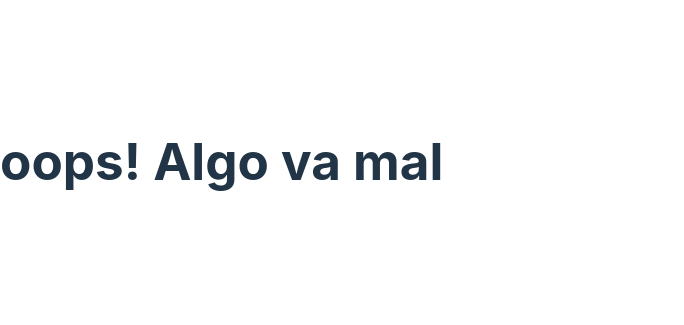
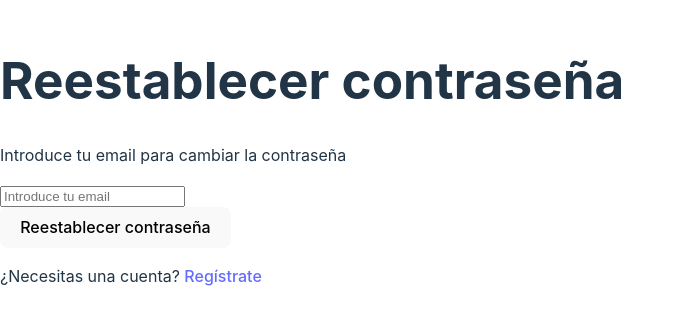
Before and after one commit to DreaRuiz/Creatica, a React (Vite) app in the folder creatica/: page /forgotPassword in a window 1280 px wide. Shown: the part 239-564 px from the top of the page, without its empty margins (0-684 px from the left). Built offline with nearby package versions, Linux system fonts and the light colour scheme; no server answers.

Commit message:
AuthContext, ForgotPass and Routes

```diff
--- a/creatica/src/Context/AuthContext.jsx
+++ b/creatica/src/Context/AuthContext.jsx
@@ -1,34 +1,34 @@
 import React, { useState, useEffect, useContext } from "react";
 import { auth } from "../config/firebase";
-import { onAuthStateChanged, createUserWithEmailAndPassword, sendPasswordResetEmail } from "firebase/auth";
-
+import {
+  onAuthStateChanged,
+  createUserWithEmailAndPassword,
+  sendPasswordResetEmail,
+} from "firebase/auth";
 
 export const AuthContext = React.createContext();
-
+// CONTEXT PER LA GESTIÓ D'USERS
 export function useAuth() {
   return useContext(AuthContext);
 }
-
+// REGISTRE I RESETPASS
 const AuthProvider = ({ children }) => {
   const [currentUser, setCurrentUser] = useState();
-  const [loading, setLoading] = useState(true);
 
   function signup(email, password) {
     createUserWithEmailAndPassword(auth, email, password);
   }
 
   function resetPassword(email) {
-    return sendPasswordResetEmail(auth, email)
+    return sendPasswordResetEmail(auth, email);
   }
 
   useEffect(() => {
     const unsubscribe = onAuthStateChanged(auth, (user) => {
       if (user) {
         setCurrentUser(user);
-        setLoading(false);
       } else {
         setCurrentUser(null);
-        setLoading(false);
       }
     });
     return () => {
@@ -36,14 +36,16 @@ const AuthProvider = ({ children }) => {
     };
   }, []);
 
-
   return (
-    <AuthContext.Provider value={{
-      currentUser,
-      auth,
-      signup,
-      resetPassword,}}>
-      {!loading && children}
+    <AuthContext.Provider
+      value={{
+        currentUser,
+        auth,
+        signup,
+        resetPassword,
+      }}
+    >
+      {children}
     </AuthContext.Provider>
   );
 };
--- a/creatica/src/Routes/Routes.jsx
+++ b/creatica/src/Routes/Routes.jsx
@@ -12,6 +12,7 @@ import ErrorPage from "../pages/publicPages/ErrorPage";
 import Register from "../pages/publicPages/Register";
 import Description from "../pages/publicPages/Description";
 import About from "../pages/publicPages/About";
+import ForgotPassword from "../pages/publicPages/ForgotPassword";
 
 // Rutes privades
 import UserMenu from "../pages/privatePages/UserMenu";
@@ -24,19 +25,17 @@ import Recommendations from "../pages/privatePages/Recommendations";
 
 const Router = () => (
   <AuthProvider>
-  <BrowserRouter>
-    <Routes>
-
+    <BrowserRouter>
+      <Routes>
         {/* RUTES PÚBLIQUES */}
         <Route index element={<Welcome />}></Route>
         <Route path="/welcome" element={<Welcome />}></Route>
-        <Route path="/login/" element={<Login />} />
-        <Route path="*" element={<ErrorPage />} />
-        {/*           <Route path="/forgot-password" element={<ForgotPassword />} /> */}
-
-        <Route path="/register/" element={<Register />} />
         <Route path="/description/" element={<Description />} />
         <Route path="/about/" element={<About />} />
+        <Route path="/login/" element={<Login />} />
+        <Route path="/register/" element={<Register />} />
+        <Route path="/forgotPassword" element={<ForgotPassword />} />
+        <Route path="*" element={<ErrorPage />} />
 
         {/* RUTES PRIVADES */}
         <Route
@@ -101,9 +100,8 @@ const Router = () => (
             </PrivateRoute>
           }
         />
-
-    </Routes>
-  </BrowserRouter>
+      </Routes>
+    </BrowserRouter>
   </AuthProvider>
 );
 
--- a/creatica/src/components/HeaderHome.jsx
+++ b/creatica/src/components/HeaderHome.jsx
@@ -5,7 +5,7 @@ import { Link } from "react-router-dom";
 export const HeaderHome = () => {
   return (
     <>
-    HEADER-HOME
+    HEADER-HOME :
       <Link to="/Login">LOG IN </Link>
       <Link to="/Register">REGISTER </Link>
       <div>
--- a/creatica/src/components/HeaderUser.jsx
+++ b/creatica/src/components/HeaderUser.jsx
@@ -12,12 +12,14 @@ const logout = () => {
 
   return (
     <>
-      {/*       // TODO: Logout */}
-      HEADER-USER
+      HEADER-USER :
       <div>
         <Link to="/">HOME </Link>
         <Link to="/Description">DESCRIPTION </Link>
         <Link to="/About">ABOUT </Link>
+      </div>
+      <div>
+     <Link onClick={logout}>Cerrar sesión</Link>
       </div>
       <div>
         <Link to="/UserMenu">USER MENU</Link>
@@ -28,9 +30,7 @@ const logout = () => {
         <Link to="/ToDoList">TO DO LIST </Link>
         <Link to="/Calendar">CALENDAR </Link>
       </div>
-      <div>
-     <button onClick={logout}>Cerrar sesión</button>
-      </div>
+
     </>
   );
 };
--- a/creatica/src/pages/privatePages/UserMenu.jsx
+++ b/creatica/src/pages/privatePages/UserMenu.jsx
@@ -6,9 +6,7 @@ function UserMenu() {
   return (
     <>
       <HeaderUser />
-
       UserMenu
-
       <Footer/>
     </>
   );
--- /dev/null
+++ b/creatica/src/pages/publicPages/ForgotPassword.jsx
@@ -0,0 +1,98 @@
+import React, { useState } from "react";
+import { useRef } from "react";
+
+import { Link } from "react-router-dom";
+import { useAuth } from "../../Context/AuthContext";
+
+// EL MATEIX FIREBASE ENVIA EL MAIL DE REESTABLIR PASS AL emailRef introduit (validant que correspon a un user)
+const ForgotPassword = () => {
+  const emailRef = useRef();
+
+  const { resetPassword } = useAuth();
+  const [error, setError] = useState("");
+  const [message, setMessage] = useState("");
+
+  const handleSubmit = async (e) => {
+    e.preventDefault();
+    try {
+      setMessage("");
+      setError("");
+
+      await resetPassword(emailRef.current.value);
+      setMessage("Sigue las instrucciones en tu email");
+    } catch (error) {
+      setError("Fallo al cambiar la contraseña");
+      console.log(error);
+    }
+
+};
+  return (
+    <>
+      <div>
+        <h1>Reestablecer contraseña</h1>
+        {error && (
+          <>
+            <div>
+              <div role="alert">
+                <div>
+                  {error}
+
+                  <div>
+                    <button type="button">
+                      <span>Cerrar</span>
+                    </button>
+                  </div>
+                </div>
+              </div>
+            </div>
+          </>
+        )}
+        {message && (
+          <>
+            <div>
+              <div role="alert">
+                <div>
+                  {message}
+
+                  <div>
+                    <button type="button">
+                      <span>Cerrar</span>
+                    </button>
+                  </div>
+                </div>
+              </div>
+            </div>
+          </>
+        )}
+        <form onSubmit={handleSubmit}>
+          <div>
+            <label htmlFor="email">
+              <p>Introduce tu email para cambiar la contraseña</p>
+              <input
+                id="email"
+                name="email"
+                type="email"
+                placeholder="Introduce tu email"
+                ref={emailRef}
+                required
+              />
+            </label>
+            <div></div>
+            <button>
+              <span>Reestablecer contraseña</span>
+            </button>
+
+            <p>
+              {" "}
+              ¿Necesitas una cuenta?{" "}
+              <Link to="/register">
+                Regístrate
+              </Link>
+            </p>
+          </div>
+        </form>
+      </div>
+    </>
+  );
+};
+export default ForgotPassword
--- a/creatica/src/pages/publicPages/Login.jsx
+++ b/creatica/src/pages/publicPages/Login.jsx
@@ -1,14 +1,11 @@
 import React, { useState } from "react";
 import { Link, useNavigate } from "react-router-dom";
 import Footer from "../../components/Footer";
-/* import { HeaderHome } from "../../components/HeaderHome"; */
 
-// Components de Firebase
-import {
-  signInWithEmailAndPassword
-} from "firebase/auth";
+// COMPONENTS DE FIREBASE
+import { signInWithEmailAndPassword } from "firebase/auth";
 import { auth } from "../../config/firebase";
-import resetPassword from '../../Context/AuthContext'
+
 
 const Login = () => {
   const navigate = useNavigate();
@@ -37,9 +34,8 @@ const Login = () => {
 
   return (
     <>
-      {/*       <HeaderHome /> */}
       <div>
-        <h2>Login</h2>
+        <h2>Inicia sesión</h2>
         <form>
           <div>
             <input
@@ -59,18 +55,20 @@ const Login = () => {
             />
           </div>
           <button type="submit" onClick={onLogin}>
-            Log in
+            Iniciar sesión
           </button>
           <p>
             ¿Aún no tienes cuenta?
-            <Link className="link" to="/register/">
+            <Link type="link" to="/register/">
               {" "}
-              Sign up{" "}
+              Regístrate{" "}
             </Link>
           </p>
-     {/*      <button onClick={resetPassword}>Reestablecer contrasña</button> */}
+          <Link type="link" to="/ForgotPassword">
+            {" "}
+            ¿Has olvidado tu contraseña?{" "}
+          </Link>
         </form>
-
       </div>
 
       <Footer />
--- a/creatica/src/pages/publicPages/Register.jsx
+++ b/creatica/src/pages/publicPages/Register.jsx
@@ -43,8 +43,6 @@ function Register() {
   };
   return (
     <>
-{/*       <HeaderHome /> */}
-
       <div>
         <h2>Crea tu cuenta</h2>
         <form>
@@ -76,13 +74,13 @@ function Register() {
             />
           </div>
           <button type="submit" onClick={onSubmit}>
-            Sign up
+            Regístrate
           </button>
           <p>
-            Already have an account?
-            <Link className="link" to="/login/">
+            ¿Ya tienes cuenta?
+            <Link to="/login/">
               {" "}
-              Log in{" "}
+              Inicia sesión{" "}
             </Link>
           </p>
         </form>
```
